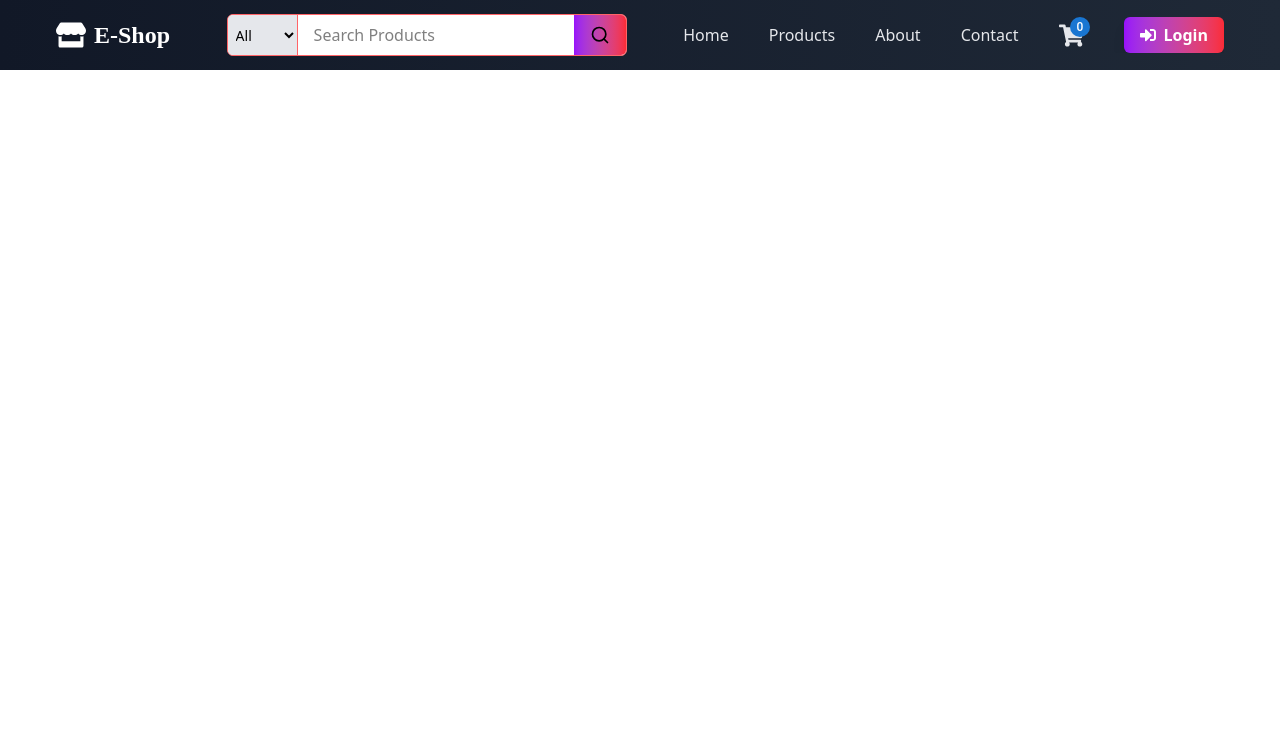
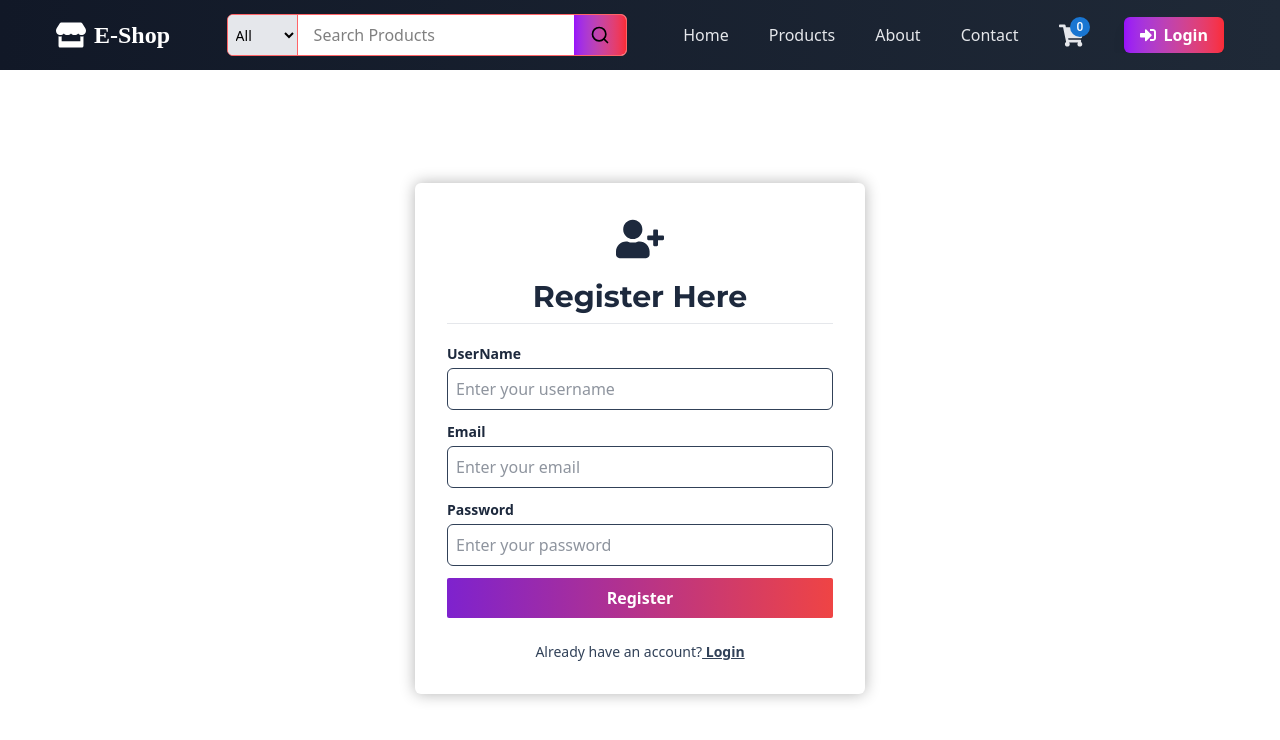
Before and after one commit to AkshitShekhawat/ecommerce-project, a React (Vite) app in the folder ecom-frontend/: page /register in a window 1280 px wide. Shown: the top 740 px of the page. Built offline with nearby package versions, Linux system fonts and the light colour scheme.

Commit message:
User Registration: Setting up the layout

```diff
--- a/ecom-frontend/src/App.jsx
+++ b/ecom-frontend/src/App.jsx
@@ -11,6 +11,7 @@ import React from 'react'
 import Cart from './components/cart/Cart'
 import LogIn from './components/auth/LogIn'
 import PrivateRoute from './components/PrivateRoute'
+import Register from './components/auth/Register'
 
 
 
@@ -29,6 +30,7 @@ function App() {
 
         <Route path='/' element={ <PrivateRoute publicPage />}>
           <Route path='/login' element={ <LogIn/>}/>
+          <Route path='/register' element={ <Register/>}/>
         </Route>
       </Routes>
     </Router>
--- /dev/null
+++ b/ecom-frontend/src/components/auth/Register.jsx
@@ -0,0 +1,98 @@
+import React, { useState } from 'react'
+import { useForm } from 'react-hook-form';
+import { Link, useNavigate } from 'react-router-dom';
+import { FaUserPlus } from 'react-icons/fa';
+import InputField from '../shared/InputField';
+
+
+const Register = () => {
+    const navigate = useNavigate();
+    const [loader, setLoader] = useState(false);
+
+
+    const {
+        register,
+        handleSubmit,
+        reset,
+        formState: {errors},
+    } = useForm({
+        mode: "onTouched",
+    });
+
+    const registerHandler = async (data) => {
+        console.log("Register Click");
+    };
+
+    return (
+        <div className="min-h-[calc(100vh-64px)] flex justify-center items-center">
+            <form
+                onSubmit={handleSubmit(registerHandler)}
+                className="sm:w-[450px] w-[360px] shadow-custom py-8 sm:px-8 px-4 rounded-md">
+                    <div className="flex flex-col items-center justify-center space-y-4">
+                        <FaUserPlus className="text-slate-800 text-5xl"/>
+                        <h1 className="text-slate-800 text-center font-montserrat lg:text-3xl text-2xl font-bold">
+                            Register Here
+                        </h1>
+                    </div>
+                    <hr className="mt-2 mb-5 text-black" />
+                    <div className="flex flex-col gap-3">
+                        <InputField
+                            label="UserName"
+                            required
+                            id="username"
+                            type="text"
+                            message="*UserName is required"
+                            placeholder="Enter your username"
+                            register={register}
+                            errors={errors}
+                            />
+
+                        <InputField
+                            label="Email"
+                            required
+                            id="email"
+                            type="email"
+                            message="*Email is required"
+                            placeholder="Enter your email"
+                            register={register}
+                            errors={errors}
+                            />
+
+                        <InputField
+                            label="Password"
+                            required
+                            id="password"
+                            min={6}
+                            type="password"
+                            message="*Password is required"
+                            placeholder="Enter your password"
+                            register={register}
+                            errors={errors}
+                            />
+                    </div>
+
+                    <button
+                        disabled={loader}
+                        className="bg-button-gradient flex gap-2 items-center justify-center font-semibold text-white w-full py-2 hover:text-slate-400 transition-colors duration-100 rounded-xs my-3"
+                        type="submit">
+                        {loader ? (
+                            <>Loading...</>
+                        ) : (
+                            <>Register</>
+                        )}
+                    </button>
+
+                    <p className="text-center text-sm text-slate-700 mt-6">
+                        Already have an account?
+                        <Link
+                            className="font-semibold underline hover:text-black"
+                            to="/login">
+                          <span> Login</span></Link>
+                    </p>
+
+            </form>
+        </div>
+    );
+}
+
+export default Register
```
